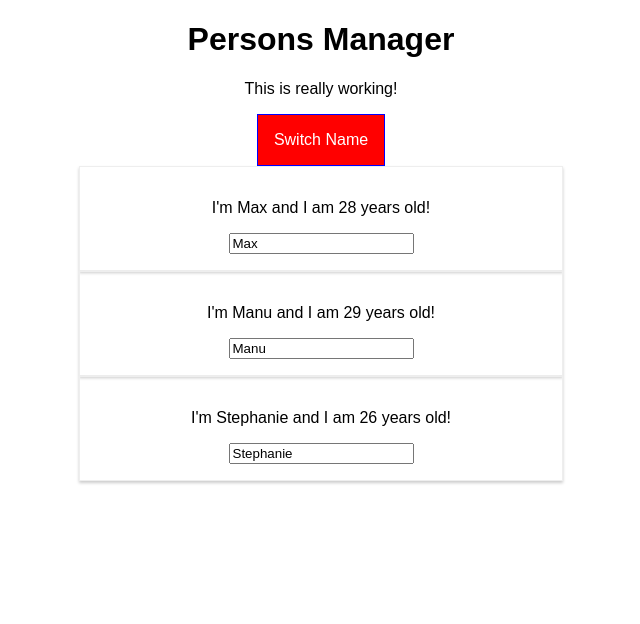
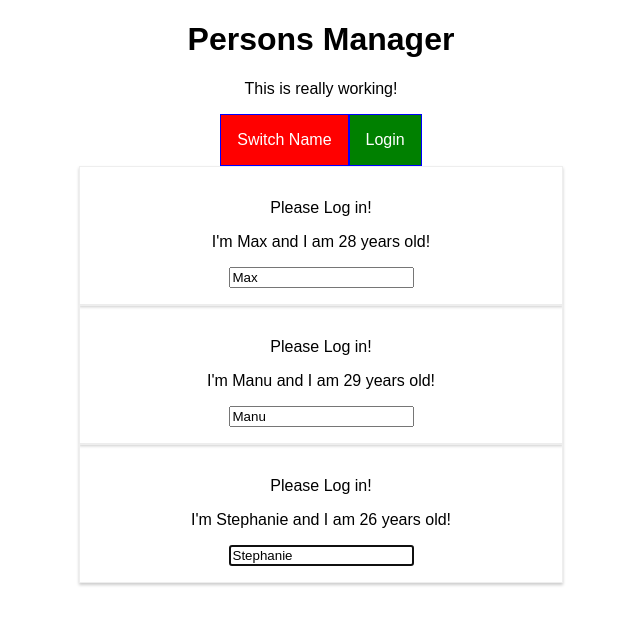
Before and after one commit to anguquga/react-complete, a React (Create React App) app: page / in a window 1280 px wide. Both pictures are taken after a click on the button "Switch Name". Shown: the top 624 px of the page, without its empty margins (319-959 px from the left). Built offline with nearby package versions, Linux system fonts and the light colour scheme.

Commit message:
v7 Final!

```diff
--- a/package.json
+++ b/package.json
@@ -3,6 +3,7 @@
   "version": "0.1.0",
   "private": true,
   "dependencies": {
+    "prop-types": "^15.7.2",
     "radium": "^0.26.0",
     "react": "^16.13.1",
     "react-dom": "^16.13.1",
--- a/src/components/Cockpit/Cockpit.js
+++ b/src/components/Cockpit/Cockpit.js
@@ -1,19 +1,24 @@
-import React, {useEffect} from 'react';
+import React, {useEffect, useContext} from 'react';
 
 import classes from "./Cockpit.module.css";
 
+import PropTypes from 'prop-types';
+import AuthContext from '../../context/auth-context';
 
 const cockpit = (props) => {
 
+    const authContexto = useContext(AuthContext);
+
     useEffect(() => {
         console.log('[Cockpit.js] useEffect');
+        console.log('Authenticated: ' + authContexto.authenticated);
         setTimeout(() => {
             alert('Saved data to Cloud');
         }, 1000);
+
         return () => {
             console.log('[Cockpit.js] cleanup work');
         }
-
     }, []);
 
     let btnClass = '';
@@ -40,8 +45,17 @@ const cockpit = (props) => {
                 className={btnClass}
                 onClick={props.clicked}>Switch Name
             </button>
+            <AuthContext.Consumer>
+                {context => <button onClick={context.login}>Login</button>}
+            </AuthContext.Consumer>
+
         </div>
     );
 };
 
+cockpit.propTypes = {
+    clicked: PropTypes.func,
+    title: PropTypes.string
+};
+
 export default cockpit;
--- a/src/components/Persons/Person/Person.js
+++ b/src/components/Persons/Person/Person.js
@@ -1,16 +1,27 @@
-import React from 'react';
+import React, {useEffect, useRef} from 'react';
 
 import classes from './Person.module.css';
+import AuthContext from '../../../context/auth-context';
 
 
 const person = (props) => {
+
+    const inputRef = useRef(null);
+
+    useEffect(() => {
+        inputRef.current.focus();
+    }, []);
+
     console.log('[Person.js] rendering ...');
-     return (
-         <div className={classes.Person}>
-             <p onClick={props.click}>I'm {props.name} and I am {props.age} years old!</p>
-             <p>{props.children}</p>
-             <input type="text" onChange={props.changed} value={props.name}/>
-         </div>
+    return (
+        <div className={classes.Person}>
+            <AuthContext.Consumer>
+                {context => context.authenticated ? <p>Authenticated</p> : <p>Please Log in!</p>}
+            </AuthContext.Consumer>
+            <p onClick={props.click}>I'm {props.name} and I am {props.age} years old!</p>
+            <p>{props.children}</p>
+            <input ref={inputRef} type="text" onChange={props.changed} value={props.name}/>
+        </div>
     )
 };
 
--- a/src/components/Persons/Persons.js
+++ b/src/components/Persons/Persons.js
@@ -4,6 +4,8 @@ import Person from "./Person/Person";
 
 
 const persons = (props) => {
+
+
     console.log('[Persons.js] rendering ...');
     return (props.persons.map((person, index) => {
 
--- a/src/containers/App.js
+++ b/src/containers/App.js
@@ -4,6 +4,8 @@ import classes from './App.module.css';
 
 import Persons from '../components/Persons/Persons';
 import Cockpit from '../components/Cockpit/Cockpit';
+
+import AuthContext from '../context/auth-context';
 
 class App extends Component {
 
@@ -46,7 +48,8 @@ class App extends Component {
             {id: 'id2', name: 'Manu', age: 29},
             {id: 'id3', name: 'Stephanie', age: 26}
         ],
-        showPersons: false
+        showPersons: false,
+        authenticated: false
     };
 
     nameChangedHandler = (event, id) => {
@@ -82,6 +85,10 @@ class App extends Component {
         this.setState({persons: personsT});
     };
 
+    loginHandler = () => {
+        this.setState({authenticated: true});
+    };
+
 
     render() {
         console.log('[App.js] render');
@@ -89,6 +96,7 @@ class App extends Component {
 
         if (this.state.showPersons) {
             persons = (
+
                 <Persons
                     persons={this.state.persons}
                     clicked={this.deletePersonHandler}
@@ -98,6 +106,12 @@ class App extends Component {
 
         return (
             <div className={classes.App}>
+                <AuthContext.Provider
+                    value={{
+                        authenticated: this.state.authenticated,
+                        login: this.loginHandler
+                    }}
+                >
                     <Cockpit
                         title={this.props.appTitle}
                         persons={this.state.persons}
@@ -105,6 +119,7 @@ class App extends Component {
                         clicked={this.togglePersonsHandler}/>
 
                     {persons}
+                </AuthContext.Provider>
             </div>
         );
     }
--- /dev/null
+++ b/src/context/auth-context.js
@@ -0,0 +1,9 @@
+import React from 'react';
+
+const authContext = React.createContext({
+    authenticated: false,
+    login: () => {
+    }
+});
+
+export default authContext;
```
Lines whose indentation alone changed are shown as unchanged.
